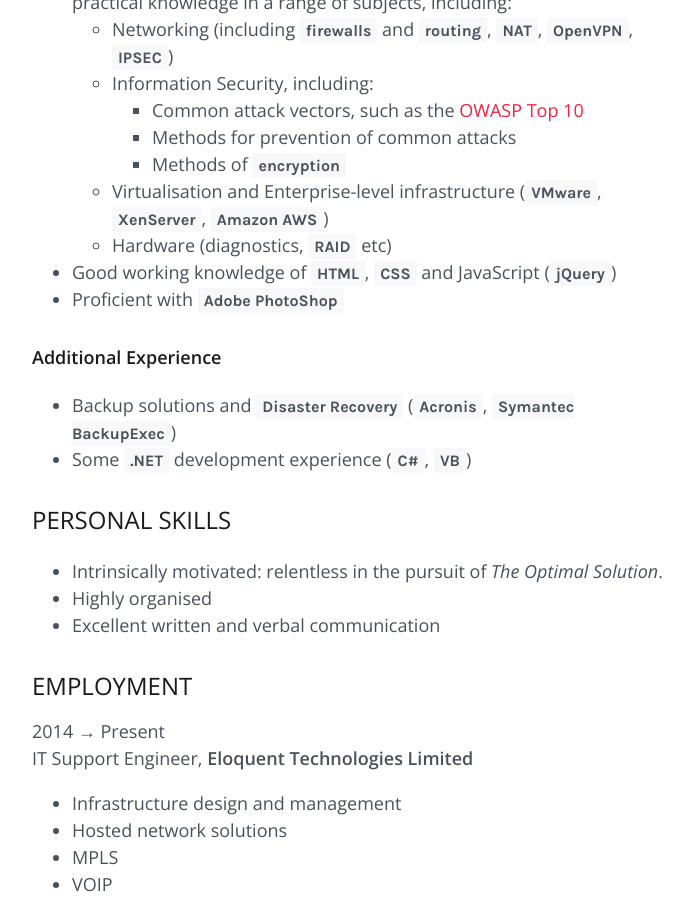
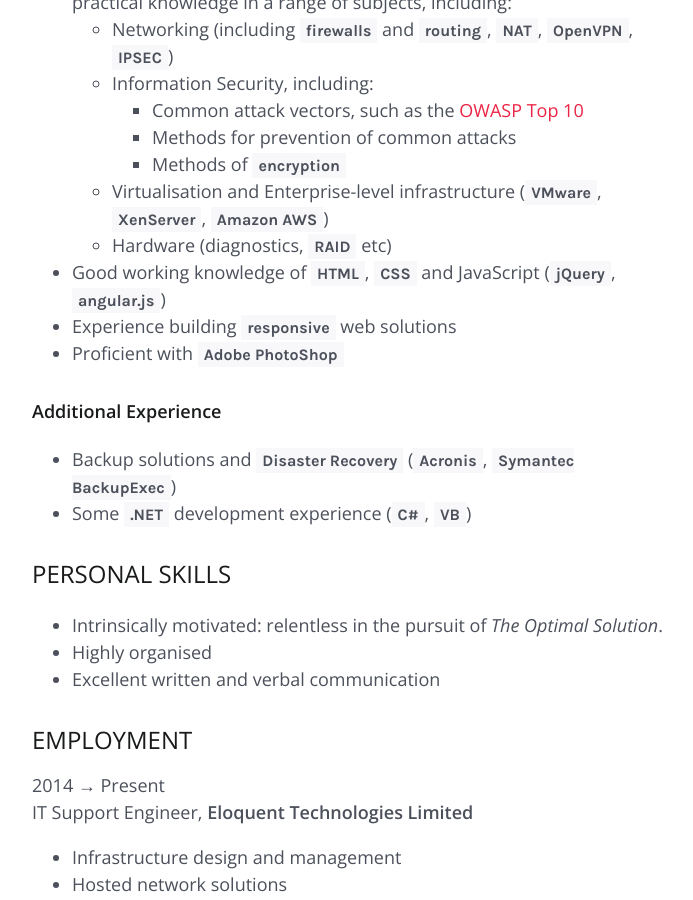
Before and after one commit to matthanley/matthanley.github.io, a Jekyll site: the page built from cv.md, in a window 1280 px wide and 900 px high, scrolled down 1241 px. Shown: the whole window, without its empty margins (291-984 px from the left). Built offline with Jekyll 4.4.1, drawn with Linux system fonts in a browser that asks for light colours; some of the changed text lies outside the part shown.

Commit message:
General tidy up

```diff
--- a/cv.md
+++ b/cv.md
@@ -32,7 +32,8 @@
         * Methods of `encryption`
     * Virtualisation and Enterprise-level infrastructure (`VMware`, `XenServer`, `Amazon AWS`)
     * Hardware (diagnostics, `RAID` etc)
-* Good working knowledge of `HTML`, `CSS` and JavaScript (`jQuery`)
+* Good working knowledge of `HTML`, `CSS` and JavaScript (`jQuery`, `angular.js`)
+* Experience building `responsive` web solutions
 * Proficient with `Adobe PhotoShop`
 
 ### Additional Experience
```
Also changed, not shown: other parts of cv.md (+1 -4 lines).
